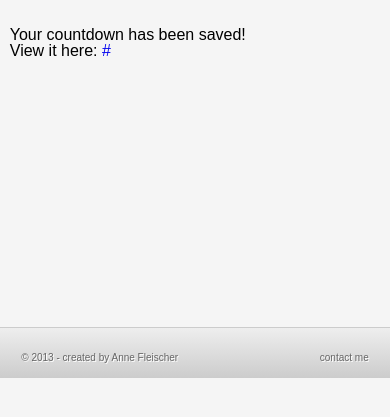
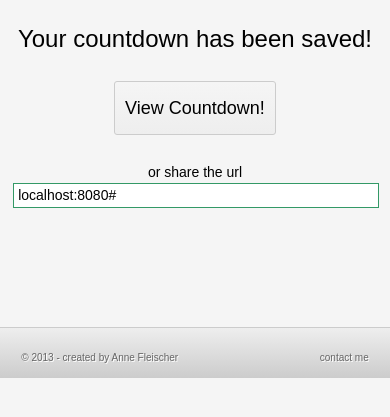
Before and after one commit to anneFly/countdowncreator, a Python web app: template application/templates/create_success.html in a window 390 px wide. Shown: the part 72-489 px from the top of the page. Run offline with Jinja, Linux system fonts and the light colour scheme; the template is opened without the code that fills it, so the values that code supplies are empty; some libraries are stand-ins or nearby versions; some web fonts are replaced.

Commit message:
more styling

```diff
--- a/application/static/css/styles.css
+++ b/application/static/css/styles.css
@@ -79,7 +79,7 @@ a {
   background: -moz-linear-gradient(#339966, #006633);
   background: -o-linear-gradient(#339966, #006633);
   background: linear-gradient(#339966, #006633);
-  margin: 0 0 40px 0; }
+  margin: 0 0 20px 0; }
   .header h1 {
     display: inline-block;
     float: left;
@@ -100,7 +100,8 @@ a {
   width: 95%;
   margin: auto;
   min-height: 300px;
-  padding-top: 27px; }
+  padding-top: 27px;
+  text-align: center; }
 
 .footer {
   position: absolute;
@@ -188,7 +189,7 @@ a {
   position: relative;
   display: inline-block;
   vertical-align: bottom;
-  width: 31%;
+  width: 31.3%;
   margin: 10px 1%; }
   .input-container fieldset input {
     width: 60%;
@@ -203,7 +204,7 @@ a {
     top: 50%;
     left: 10px;
     font-size: 16px; }
-  .input-container fieldset.spinner button {
+  .input-container fieldset.spinner button, .input-container fieldset.spinner .create-success .button, .create-success .input-container fieldset.spinner .button {
     width: 21%;
     float: right;
     margin: 0;
@@ -218,10 +219,10 @@ a {
     -ms-border-radius: 0;
     -o-border-radius: 0;
     border-radius: 0; }
-    .input-container fieldset.spinner button:active {
+    .input-container fieldset.spinner button:active, .input-container fieldset.spinner .create-success .button:active, .create-success .input-container fieldset.spinner .button:active {
       background: #006633;
       border-color: #006633; }
-    .input-container fieldset.spinner button:first-child {
+    .input-container fieldset.spinner button:first-child, .input-container fieldset.spinner .create-success .button:first-child, .create-success .input-container fieldset.spinner .button:first-child {
       border-bottom: 1px solid whitesmoke; }
   .input-container fieldset .preview-btn {
     position: absolute;
@@ -229,7 +230,7 @@ a {
     right: 0;
     width: 50%; }
 
-button {
+button, .create-success .button {
   box-sizing: content-box;
   padding: 2px 10px;
   line-height: 32px;
@@ -243,14 +244,15 @@ button {
   -moz-border-radius: 3px;
   -ms-border-radius: 3px;
   -o-border-radius: 3px;
-  border-radius: 3px; }
-  button:active {
+  border-radius: 3px;
+  color: black; }
+  button:active, .create-success .button:active {
     background: -webkit-gradient(linear, 50% 0%, 50% 100%, color-stop(0%, #eeeeee), color-stop(100%, #f5f5f5));
     background: -webkit-linear-gradient(#eeeeee, #f5f5f5);
     background: -moz-linear-gradient(#eeeeee, #f5f5f5);
     background: -o-linear-gradient(#eeeeee, #f5f5f5);
     background: linear-gradient(#eeeeee, #f5f5f5); }
-  button i + span {
+  button i + span, .create-success .button i + span {
     margin-left: 10px; }
 
 .countdown {
@@ -290,6 +292,29 @@ button {
     font-family: inherit;
     text-align: center;
     font-size: 24px; }
+
+.create-success h2 {
+  display: block;
+  font-size: 30px;
+  margin-bottom: 50px; }
+.create-success .button {
+  display: inline-block;
+  font-size: 24px;
+  line-height: auto;
+  padding: 16px; }
+.create-success .copy-url {
+  display: block;
+  margin-top: 50px;
+  font-size: 16px; }
+  .create-success .copy-url input {
+    width: 60%;
+    background: white;
+    border: 1px solid #339966;
+    height: 20px;
+    padding: 1%;
+    outline: none;
+    margin: 1%;
+    font-size: 16px; }
 
 @media screen and (max-width: 767px) {
   .header {
@@ -331,12 +356,6 @@ button {
     padding: 2%;
     outline: none;
     margin: 1%; }
-  .input-container fieldset {
-    position: relative;
-    display: inline-block;
-    vertical-align: bottom;
-    width: 30%;
-    margin: 10px 1%; }
   .input-container fieldset input {
     float: none;
     width: 84%;
@@ -351,7 +370,7 @@ button {
     margin-top: -6px;
     position: absolute;
     font-size: 12px; }
-    .input-container fieldset.spinner button {
+  .input-container fieldset.spinner button, .input-container fieldset.spinner .create-success .button, .create-success .input-container fieldset.spinner .button {
     width: 100%;
     padding: 0;
     float: none;
@@ -365,14 +384,31 @@ button {
     -ms-border-radius: 0;
     -o-border-radius: 0;
     border-radius: 0; }
-      .input-container fieldset.spinner button:active {
+    .input-container fieldset.spinner button:active, .input-container fieldset.spinner .create-success .button:active, .create-success .input-container fieldset.spinner .button:active {
       background: #006633;
       border-color: #006633; }
+    .input-container fieldset.spinner button:first-child, .input-container fieldset.spinner .create-success .button:first-child, .create-success .input-container fieldset.spinner .button:first-child {
+      border-bottom: 1px solid #339966; }
   .input-container fieldset .preview-btn {
     position: absolute;
     bottom: 0;
     right: 0;
-      width: 50%; } }
+    width: 50%; }
+
+  .create-success h2 {
+    font-size: 24px;
+    margin-bottom: 30px; }
+  .create-success .button {
+    font-size: 18px;
+    padding: 10px; }
+  .create-success .copy-url {
+    margin-top: 30px;
+    font-size: 14px; }
+    .create-success .copy-url input {
+      display: block;
+      width: 96%;
+      height: 16px;
+      font-size: 14px; } }
 @media screen and (max-width: 480px) {
   .main-content {
     width: 96%;
--- a/application/static/scss/partials/_base.scss
+++ b/application/static/scss/partials/_base.scss
@@ -30,7 +30,7 @@ a {
   height: 50px;
   background: $colorMintGreen;
   @include background(linear-gradient($colorMintGreen, $colorDarkGreen));
-  margin: 0 0 40px 0;
+  margin: 0 0 20px 0;
 
   h1 {
     display: inline-block;
@@ -57,6 +57,7 @@ a {
     margin: auto;
     min-height: 300px;
     padding-top: 27px;
+    text-align: center;
 }
 
 
--- a/application/static/scss/partials/_countdown.scss
+++ b/application/static/scss/partials/_countdown.scss
@@ -46,3 +46,34 @@
     font-size: 24px;
   }
 }
+
+.create-success {
+  h2 {
+    display: block;
+    font-size: 30px;
+    margin-bottom:50px;
+  }
+  .button {
+    @extend button;
+    display: inline-block;
+    font-size: 24px;
+    line-height: auto;
+    padding: 16px;
+  }
+  .copy-url {
+    display: block;
+    margin-top: 50px;
+    font-size: 16px;
+
+    input {
+      width: 60%;
+      background: $colorWhite;
+      border: 1px solid $colorMintGreen;
+      height: 20px;
+      padding: 1%;
+      outline: none;
+      margin: 1%;
+      font-size: 16px;
+    }
+  }
+}
--- a/application/static/scss/partials/_forms.scss
+++ b/application/static/scss/partials/_forms.scss
@@ -16,7 +16,7 @@
     position: relative;
     display: inline-block;
     vertical-align: bottom;
-    width: 31%;
+    width: 31.3%;
     margin: 10px 1%;
 
     input {
@@ -79,4 +79,5 @@ button {
   i + span {
     margin-left: 10px;
   }
+  color: $colorBlack;
 }
--- a/application/templates/create_success.html
+++ b/application/templates/create_success.html
@@ -1,8 +1,12 @@
 {% extends "index.html" %}
 
 {% block content %}
+<div class="create-success">
 <h2>Your countdown has been saved!</h2>
-
-<p>View it here: <a href="{{ url_for('details', id=countdown.key.id()) }}" >{{ url_for('details', id=countdown.key.id()) }}</a></p>
-
+<a class="button" href="{{ url_for('details', id=countdown.key.id()) }}">View Countdown!</a>
+<span class="copy-url">
+    or share the url
+    <input type="text" readonly value="localhost:8080{{ url_for('details', id=countdown.key.id()) }}" />
+</span>
+</div>
 {% endblock %}
--- a/application/templates/details.html
+++ b/application/templates/details.html
@@ -9,7 +9,7 @@
     };
 </script>
 
-<div class="countdown-container">
+<div class="countdown-container countdown">
     <div class="info-unit" data-insert="title"></div>
     <div class="cd-unit large" data-insert="days">
         <div class="cd-number"></div>
```
Also changed, not shown: application/static/scss/mqueries/_768.scss (+25 -5 lines), application/templates/create.html (+5 -8 lines). Lines whose indentation alone changed are shown as unchanged.
